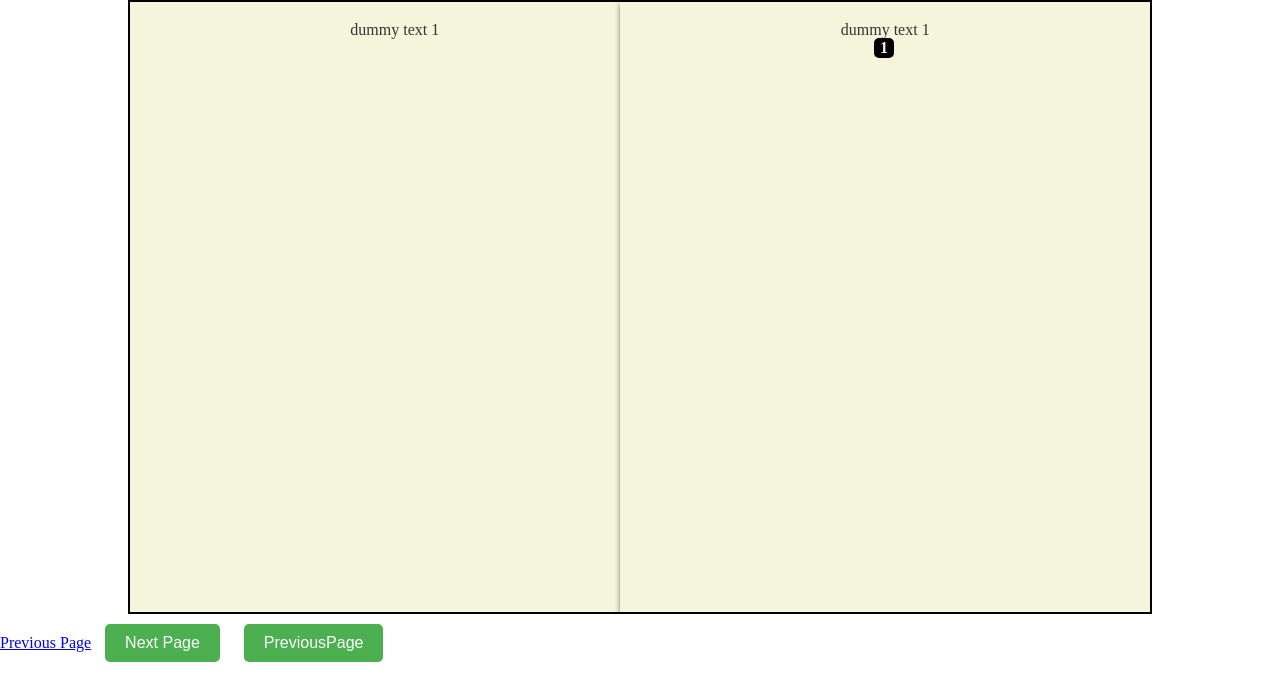
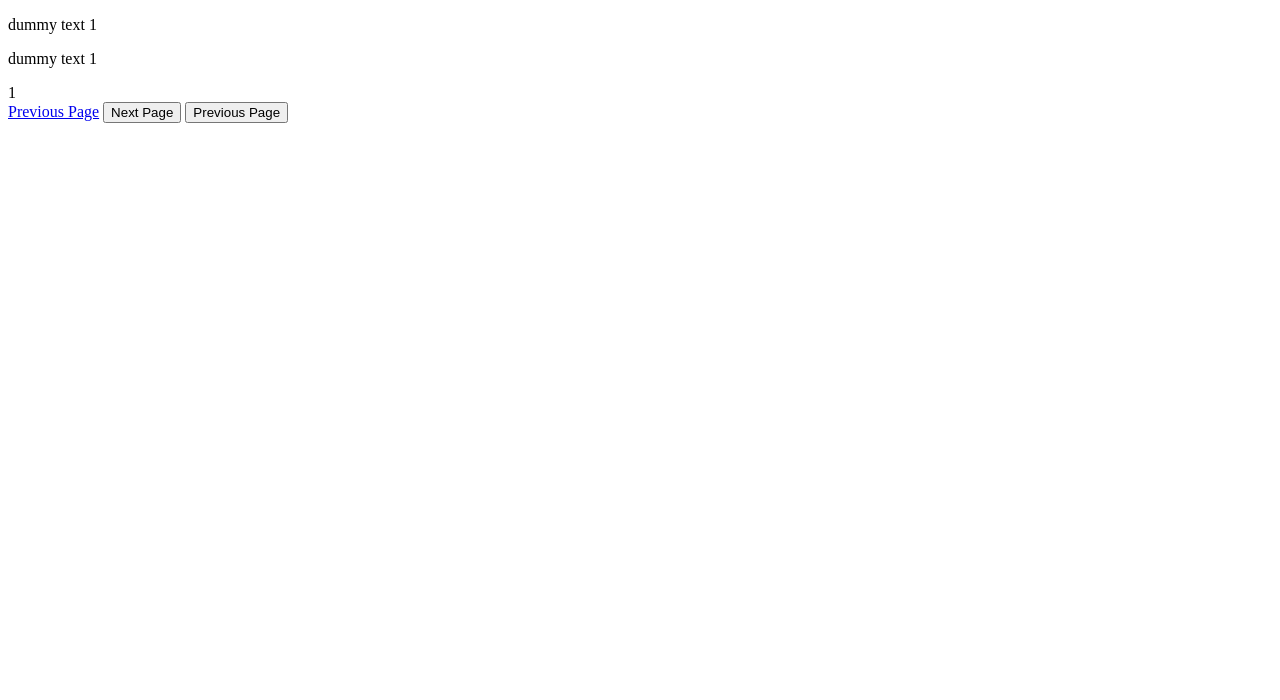
Before and after one commit to chessmano/chessmano.co.uk, a plain HTML site: page page.html in a window 1280 px wide. Drawn offline with Linux system fonts and the light colour scheme.

Commit message:
Update page.html

```diff
--- a/page.html
+++ b/page.html
@@ -3,129 +3,7 @@
 <head>
   <title>LEGEND by Marie Lu</title>
   <style>
-    body {
-      margin: 0;
-      padding: 0;
-    }
-
-    /* Book Display */
-    #book {
-      position: relative;
-      width: 1020px;
-      height: 610px;
-      background-color: #eee;
-      overflow: hidden;
-      margin: auto;
-      border: 2px solid black;
-    }
-
-    .cover {
-      position: absolute;
-      top: 0;
-      left: 0;
-      width: 100%;
-      height: 100%;
-      background-size: cover;
-    }
-
-    .pages {
-      position: absolute;
-      top: 0;
-      left: 0;
-      width: 100%;
-      height: 100%;
-    }
-
-    .page {
-      position: absolute;
-      top: 0;
-      width: 48%;
-      height: 100%;
-      background-color: #f5f5dc;
-      box-shadow: 0px 2px 5px rgba(0, 0, 0, 0.5);
-      padding: 20px;
-      line-height: 16px;
-
-      /* Flex Inspect */
-      display: flex;
-      flex-direction: column;
-      flex-wrap: nowrap;
-      justify-content: flex-start;
-      align-items: center;
-    }
-
-    /* Page Display */
-    .page-left {
-      left: 0;
-      transform-origin: top left;
-      transform: rotateY(0deg);
-      border-right: 2px solid #ccc;
-    }
-
-    .page-right {
-      right: 0;
-      transform-origin: top right;
-      transform: rotateY(0deg);
-    }
-
-    .page-left p,
-    .page-right p {
-      margin: 0;
-      font-size: 16px;
-      color: #333;
-    }
-
-    /* Additional styles for the button */
-    button {
-      padding: 10px 20px;
-      margin: 10px;
-      font-size: 16px;
-      cursor: pointer;
-      background-color: #4caf50;
-      color: white;
-      border: none;
-      border-radius: 5px;
-    }
-
-    /* Text Identities */
-    .centered-text {
-      text-align: center;
-    }
-
-    .left-text {
-      text-align: left;
-    }
-
-    .right-text {
-      text-align: right;
-    }
-
-    .center {
-      display: flex;
-      flex-direction: column;
-      align-content: center;
-      justify-content: space-around;
-    }
-
-    /* Css Number Page */
-    span.circle {
-      background: #010101;
-      border-radius: 25%;
-      -moz-border-radius: 25%;
-      -webkit-border-radius:25%;
-      color: #f1f1f1;
-      display: inline-block;
-      font-weight: bold;
-      line-height:20px;
-      margin-right: 2.5px;
-      text-align: center;
-      width: 20px;
-    }
-
-    /* Image placement */
-    img.a {
-      vertical-align: baseline;
-    }
+    /* Your CSS styles here... */
   </style>
 </head>
 <body>
@@ -134,25 +12,36 @@
     <div class="pages">
       <div class="page page-left">
         <!-- Title Page -->
-        <p>dummy text 1</p>
+        <p id="leftPageText">dummy text 1</p>
       </div>
       <div class="page page-right">
-        <p>dummy text 1</p>
+        <p id="rightPageText">dummy text 1</p>
         <span class="circle">1</span>
       </div>
     </div>
   </div>
   <a href="index.html">Previous Page</a>
   <button onclick="goToNextPage()">Next Page</button>
- <button onclick="goToPrevPage()">PreviousPage</button>
+  <button onclick="goToPrevPage()">Previous Page</button>
   <script>
+    let currentPage = 1;
+    let texts = ['dummy text 1', 'dummy text 2', 'dummy text 3']; // Add more texts as needed
+
     function goToNextPage() {
-      document.querySelector('.page-left p').textContent = 'dummy text 2';
-      document.querySelector('.page-right p').textContent = 'dummy text 2';
+      currentPage = (currentPage % texts.length) + 1;
+      updatePageText();
     }
-     function goToNextPage() {
-      document.querySelector('.page-left p').textContent = 'dummy text 1';
-      document.querySelector('.page-right p').textContent = 'dummy text 1';
+
+    function goToPrevPage() {
+      currentPage = (currentPage - 2 + texts.length) % texts.length + 1;
+      updatePageText();
+    }
+
+    function updatePageText() {
+      document.getElementById('leftPageText').textContent = texts[currentPage - 1];
+      document.getElementById('rightPageText').textContent = texts[currentPage - 1];
+      document.querySelector('.circle').textContent = currentPage;
+    }
   </script>
 </body>
 </html>
```
